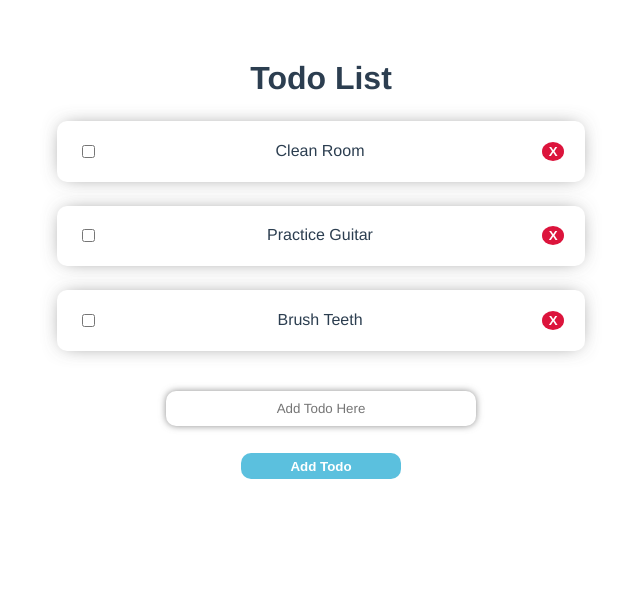
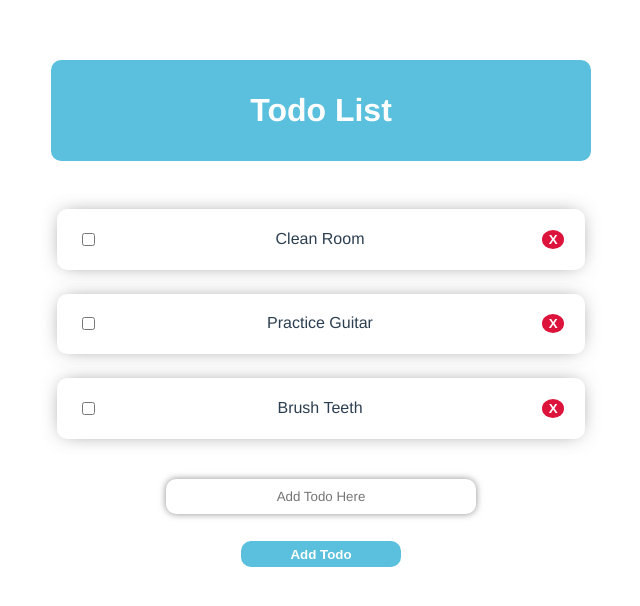
Before and after one commit to Robo-91/VueTodoList, a Vue app: page / in a window 1280 px wide. Shown: the top 606 px of the page, without its empty margins (319-959 px from the left). Built offline with nearby package versions, Linux system fonts and the light colour scheme.

Commit message:
addes styles to heading

```diff
--- a/src/components/heading.vue
+++ b/src/components/heading.vue
@@ -13,5 +13,11 @@ export default {
 </script>
 
 <style scoped>
-
+    h1 {
+        padding: 1em 10px 1em 10px;
+        border-radius: 10px;
+        background-color: #5bc0de;
+        color: white;
+        margin: 1.5em 10px 1.5em 10px;
+    }
 </style>
```
